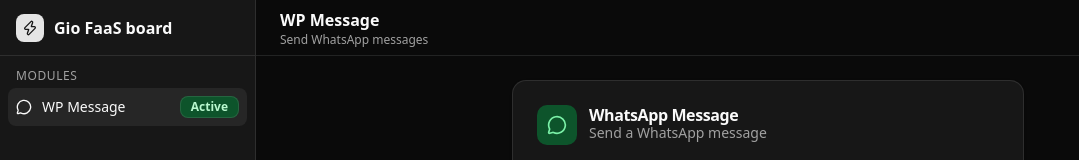
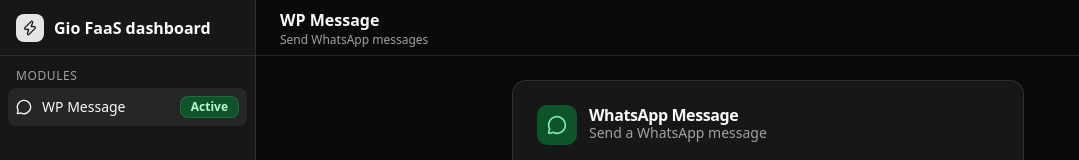
Before and after one commit to giomartinsdev/gio-dev-tools, a React (Vite) app in the folder frontend/: page / in a window 1280 px wide. Shown: the top 160 px of the page, without its empty margins (0-1079 px from the left). Built offline with nearby package versions, Linux system fonts and the light colour scheme.

Commit message:
chore: update sidebar title from board to dashboard

```diff
--- a/frontend/src/App.tsx
+++ b/frontend/src/App.tsx
@@ -19,7 +19,7 @@
           <div className="flex h-7 w-7 items-center justify-center rounded-md bg-primary">
             <Zap className="h-4 w-4 text-primary-foreground" />
           </div>
-          <span className="font-semibold text-sidebar-foreground">Gio FaaS board</span>
+          <span className="font-semibold text-sidebar-foreground">Gio FaaS dashboard</span>
         </div>
 
         <nav className="flex-1 overflow-y-auto px-2 py-3">
```
